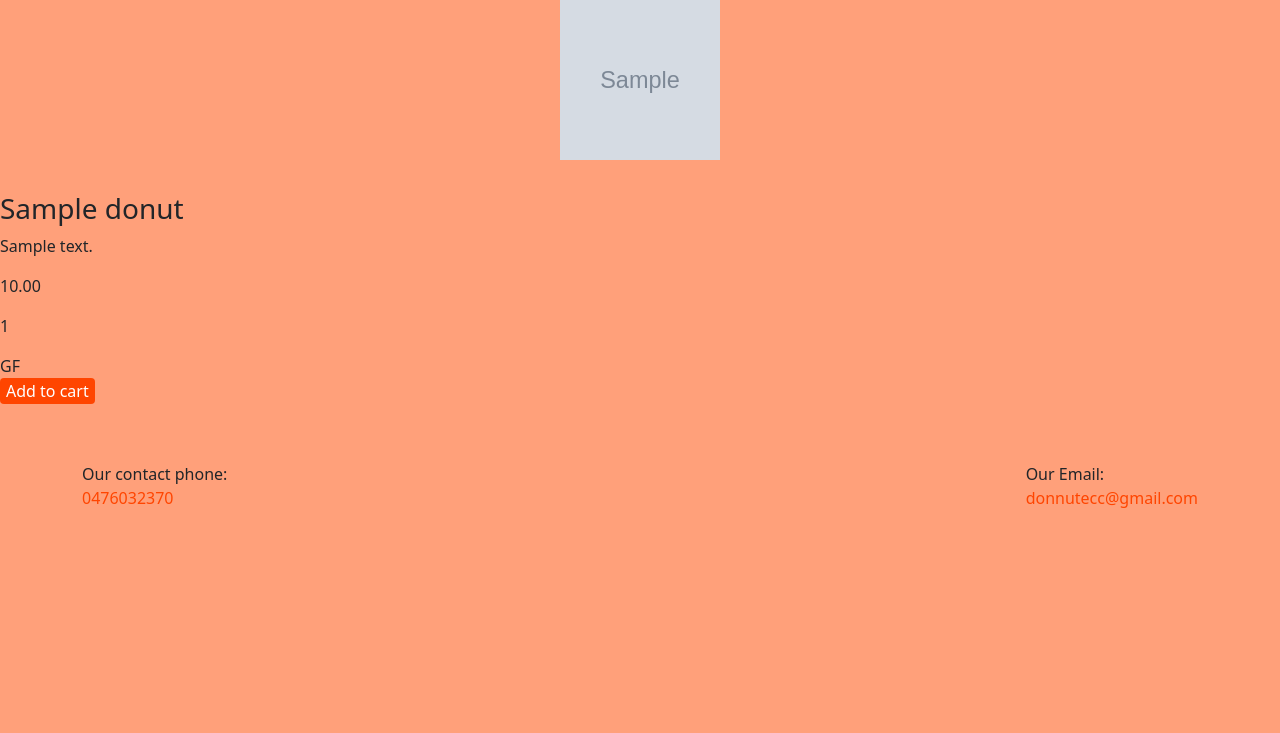
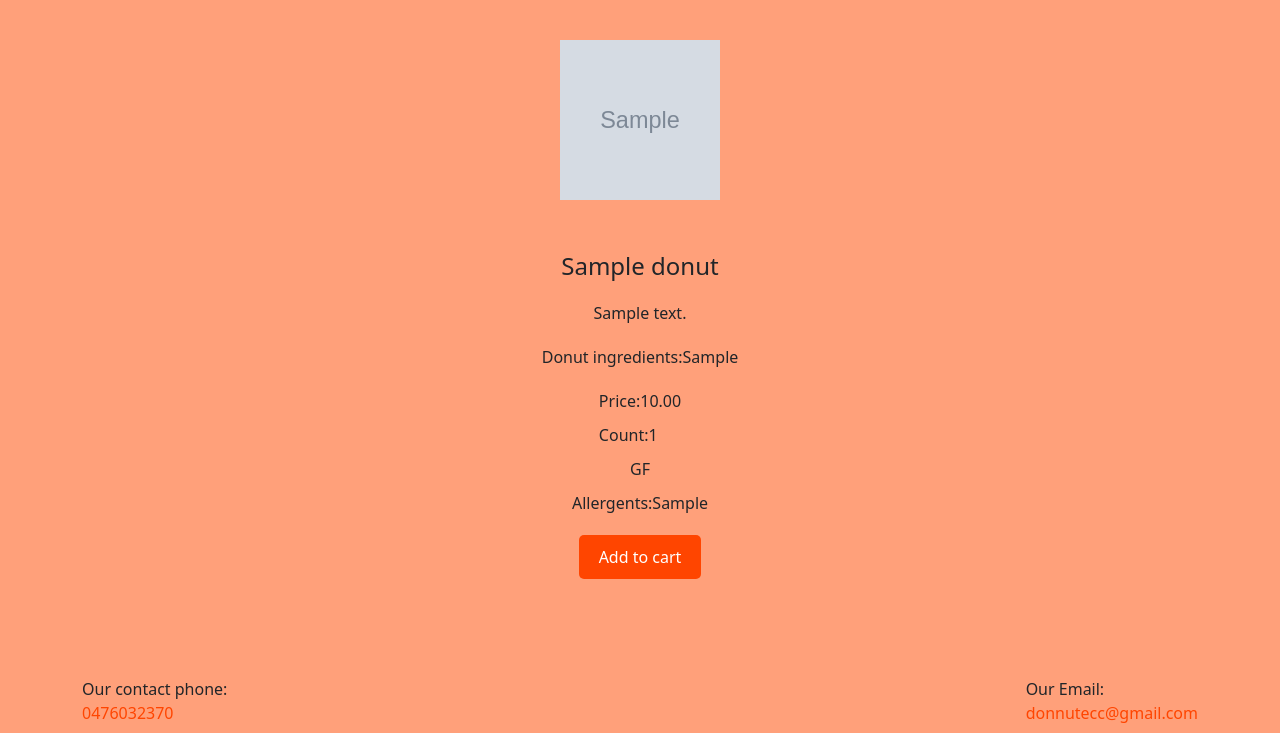
Before and after one commit to ChernovMykola/Donut, a Django app: page /1/ in a window 1280 px wide. Shown: the part 70-803 px from the top of the page. Before the commit the page ends 578 px from the top, so only its background shows below. Run offline with Django 4.2, Linux system fonts and the light colour scheme; tables that the repository leaves empty hold one stand-in row (values such as "Sample post"); grey boxes marked "Sample" are stand-in pictures.

Commit message:
DonutDetail

```diff
--- a/static/css/donut.css
+++ b/static/css/donut.css
@@ -201,3 +201,52 @@ tfoot td {
   box-shadow: none !important;
   border: none !important;
 }
+
+.product-card-detail {
+  display: flex;
+  flex-direction: column;
+  align-items: center;
+  margin: 20px;
+  padding: 20px;
+}
+
+.product-card-detail > div:first-child {
+  margin-bottom: 10px;
+}
+
+.product-card-detail h3 {
+  font-size: 24px;
+  margin: 10px 0;
+}
+
+.product-card-detail p {
+  margin: 10px 0;
+  line-height: 1.5;
+}
+
+.product-card-detail div:nth-child(3) {
+  margin-top: 20px;
+}
+
+.product-card-detail div:last-child {
+  display: flex;
+  flex-direction: column;
+  align-items: center;
+  margin-top: 20px;
+}
+
+.product-card-detail button {
+  margin-top: 10px;
+  padding: 10px 20px;
+  background-color: #FF4500;
+  color: #fff;
+  border: none;
+  border-radius: 5px;
+  font-size: 16px;
+  cursor: pointer;
+  transition: background-color 0.3s ease;
+}
+
+.product-card-detail button:hover {
+  background-color: #FF7F50;
+}
--- a/templates/donut/donut_detail.html
+++ b/templates/donut/donut_detail.html
@@ -7,20 +7,34 @@
         </div>
         <h3>{{ donut.title }}</h3>
         <p>{{ donut.description }}</p>
+
         <div>
-            <p>{{ donut.price }}</p>
-            <p>{{ donut.count }}</p>
+            <p>Donut ingredients:{{ donut.ingredients }}</p>
         </div>
+
+        <div>
+            <p>Price:{{ donut.price }}</p>
+            <p>Count:{{ donut.count }}</p>
+        </div>
+
         {% if donut.labels %}
             <div>
                 {{ donut.labels }}
             </div>
         {% endif %}
+
+        {% if donut.allergens %}
+            <div>
+                <p>Allergents:{{ donut.allergens }}</p>
+            </div>
+        {% endif %}
+
         <form action="{% url 'cart:add_to_cart' donut.id %}" method="POST">
           {% csrf_token %}
           <input type="hidden" name="donut_id" value="{{ d.id }}">
           <button type="submit">Add to cart</button>
         </form>
+
         {% if messages %}
             <ul class="messages">
                 {% for message in messages %}
@@ -31,10 +45,12 @@
                 {% endfor %}
             </ul>
         {% endif %}
+
         {% block javascript %}
             <script src="https://code.jquery.com/jquery-3.6.0.min.js"></script>
             <script src="{% static 'js/script.js' %}"></script>
         {% endblock %}
+
     </div>
 
 {% endblock %}
```
